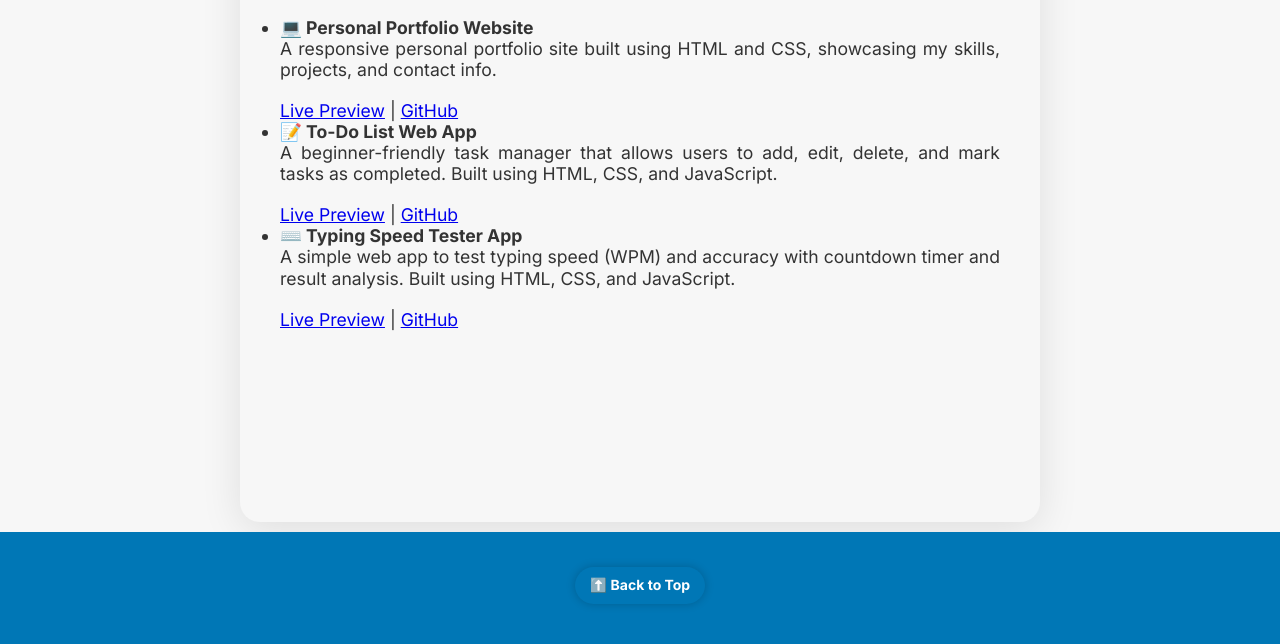
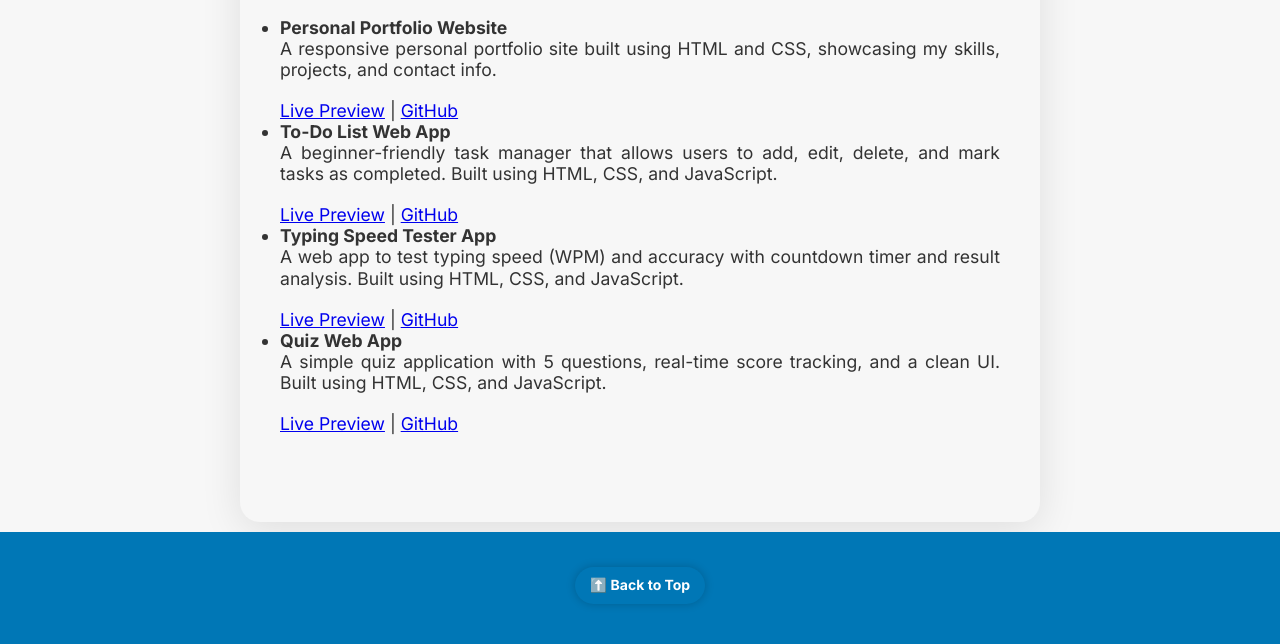
Before and after one commit to anjudhiman01/Portfolio, a plain HTML site: page Projects.html in a window 1280 px wide. Shown: the part 207-851 px from the top of the page. Drawn offline with Linux system fonts and the light colour scheme.

Commit message:
Update Projects.html

```diff
--- a/Projects.html
+++ b/Projects.html
@@ -29,28 +29,36 @@
     <h2>Projects</h2>
     <ul>
       <li>
-        <strong>💻 Personal Portfolio Website</strong>
+        <strong>Personal Portfolio Website</strong>
         <p>A responsive personal portfolio site built using HTML and CSS, showcasing my skills, projects, and contact info.</p>
         <a href="https://techyAnju.github.io/Portfolio/" target="_blank">Live Preview</a> |
         <a href="https://github.com/techyAnju/Portfolio" target="_blank">GitHub</a>
       </li>
 
       <li>
-        <strong>📝 To-Do List Web App</strong>
+        <strong>To-Do List Web App</strong>
         <p>A beginner-friendly task manager that allows users to add, edit, delete, and mark tasks as completed. Built using HTML, CSS, and JavaScript.</p>
         <a href="https://techyAnju.github.io/To-Do-List/" target="_blank">Live Preview</a> |
         <a href="https://github.com/techyAnju/To-Do-List" target="_blank">GitHub</a>
       </li>
 
       <li>
-        <strong>⌨️ Typing Speed Tester App</strong>
-        <p>A simple web app to test typing speed (WPM) and accuracy with countdown timer and result analysis. Built using HTML, CSS, and JavaScript.</p>
-        <a href="https://techyAnju.github.io/typing-speed-app/" target="_blank">Live Preview</a> |
-        <a href="https://github.com/techyAnju/typing-speed-app" target="_blank">GitHub</a>
+        <strong>Typing Speed Tester App</strong>
+        <p>A web app to test typing speed (WPM) and accuracy with countdown timer and result analysis. Built using HTML, CSS, and JavaScript.</p>
+        <a href="https://techyAnju.github.io/Typing_speed_app/" target="_blank">Live Preview</a> |
+        <a href="https://github.com/techyAnju/Typing_speed_app" target="_blank">GitHub</a>
+      </li>
+
+      <li>
+        <strong>Quiz Web App</strong>
+        <p>A simple quiz application with 5 questions, real-time score tracking, and a clean UI. Built using HTML, CSS, and JavaScript.</p>
+        <a href="https://techyAnju.github.io/Quiz-App/" target="_blank">Live Preview</a> |
+        <a href="https://github.com/techyAnju/Quiz-App" target="_blank">GitHub</a>
       </li>
     </ul>
   </div>
 </main>
+
 
 
     <footer>
```
